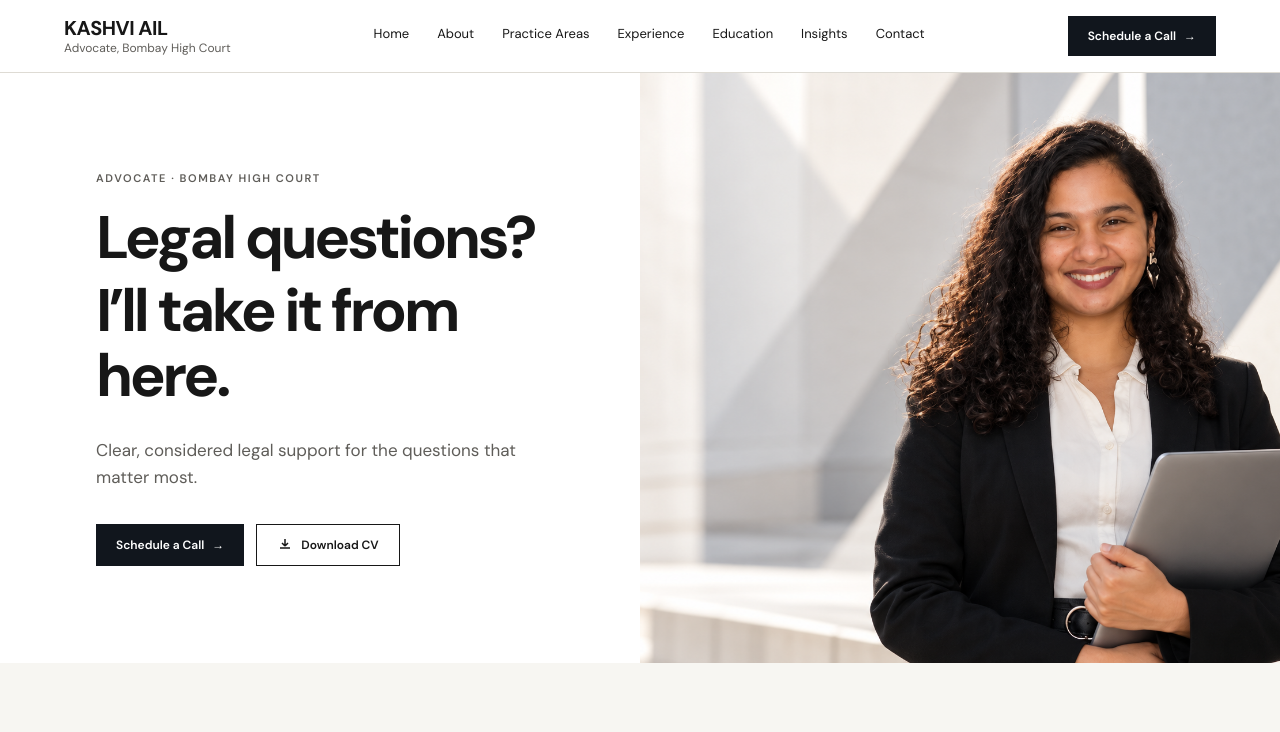
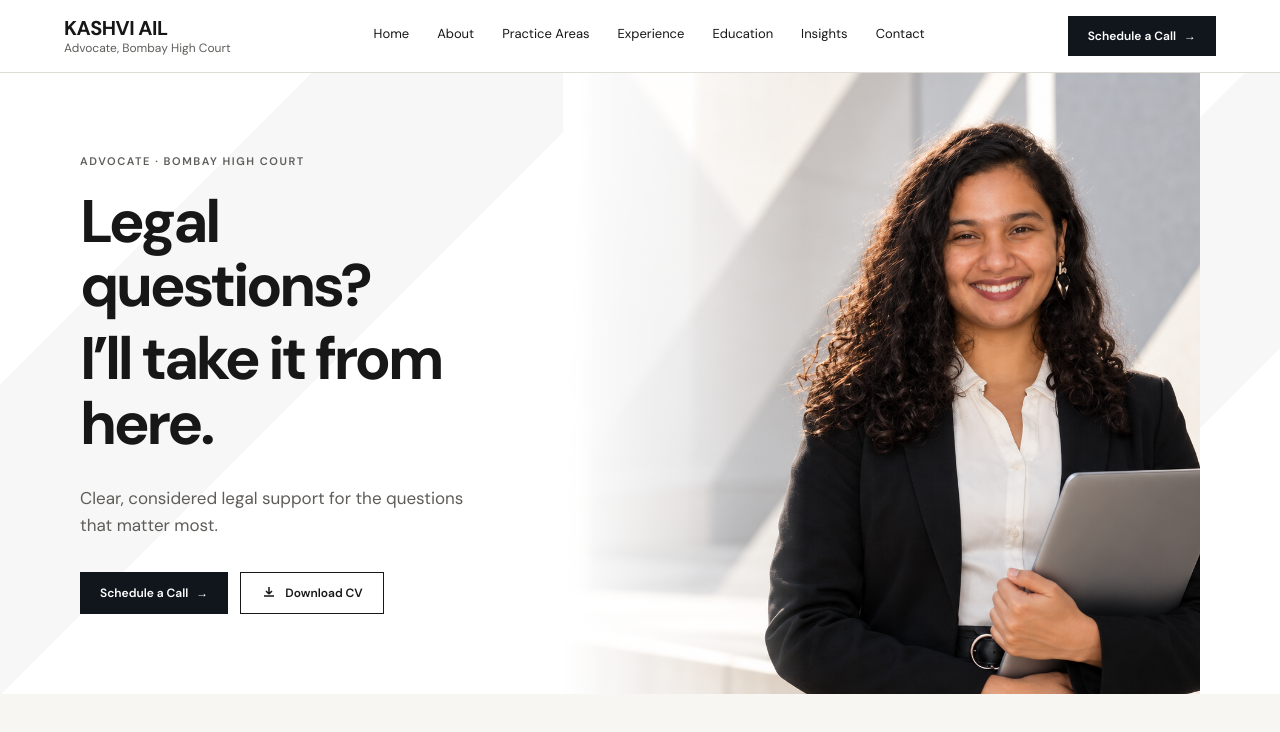
Before and after one commit to saurabh-uchil/PortfolioApp, a Next.js app: page / in a window 1280 px wide. Shown: the top 732 px of the page. Built offline with nearby package versions, Linux system fonts and the light colour scheme.

Commit message:
Styled the background of heros section

```diff
--- a/app/components/Hero/Hero.tsx
+++ b/app/components/Hero/Hero.tsx
@@ -6,21 +6,50 @@ import { Button } from "../ui/Button/Button";
 
 export function Hero() {
   return (
-    <section className={heroStyles.section} aria-labelledby="hero-title">
+    <section
+      className={heroStyles.section}
+      aria-labelledby="hero-title"
+    >
+      <div
+        className={heroStyles.background}
+        aria-hidden="true"
+      />
+
       <div className={heroStyles.container}>
+        {/* Hero Content */}
         <div className={heroStyles.content}>
-          <p className={heroStyles.eyebrow}>{heroContent.eyebrow}</p>
-          <h1 className={heroStyles.title} id="hero-title">
+          <p className={heroStyles.eyebrow}>
+            {heroContent.eyebrow}
+          </p>
+
+          <h1
+            className={heroStyles.title}
+            id="hero-title"
+          >
             {heroContent.title}
-            <span className={heroStyles.titleEmphasis}>{heroContent.emphasis}</span>
+
+            <span className={heroStyles.titleEmphasis}>
+              {heroContent.emphasis}
+            </span>
           </h1>
-          <p className={heroStyles.description}>{heroContent.description}</p>
-          <div className={heroStyles.actions} aria-label="Hero actions">
+
+          <p className={heroStyles.description}>
+            {heroContent.description}
+          </p>
+
+          <div
+            className={heroStyles.actions}
+            aria-label="Hero actions"
+          >
             {heroContent.actions.map((action) => (
               <Button
                 href={action.href}
                 key={action.label}
-                variant={action.icon === "arrow" ? "dark" : "outline"}
+                variant={
+                  action.icon === "arrow"
+                    ? "dark"
+                    : "outline"
+                }
               >
                 {action.icon === "download" && (
                   <svg
@@ -29,17 +58,31 @@ export function Hero() {
                     fill="none"
                     viewBox="0 0 16 16"
                   >
-                    <path d="M8 2v7m0 0 3-3m-3 3L5 6m-2 5h10" stroke="currentColor" strokeWidth="1.5" />
+                    <path
+                      d="M8 2v7m0 0 3-3m-3 3L5 6m-2 5h10"
+                      stroke="currentColor"
+                      strokeWidth="1.5"
+                    />
                   </svg>
                 )}
+
                 {action.label}
-                {action.icon === "arrow" && <span aria-hidden="true">→</span>}
+
+                {action.icon === "arrow" && (
+                  <span aria-hidden="true">→</span>
+                )}
               </Button>
             ))}
           </div>
         </div>
 
+        {/* Hero Image */}
         <div className={heroStyles.imageWrapper}>
+          <div
+            className={heroStyles.imageFade}
+            aria-hidden="true"
+          />
+
           <Image
             className={heroStyles.image}
             src={heroContent.image.src}
--- a/app/components/Hero/styles.ts
+++ b/app/components/Hero/styles.ts
@@ -1,11 +1,14 @@
 export const heroStyles = {
-  section: "w-full bg-surface",
+  section:
+    "relative w-full overflow-hidden bg-surface",
 
+  background:
+  "pointer-events-none absolute inset-0 z-0 bg-[repeating-linear-gradient(135deg,transparent_0px,transparent_180px,rgba(0,0,0,0.028)_180px,rgba(0,0,0,0.028)_360px,transparent_360px,transparent_540px)] md:bg-[repeating-linear-gradient(135deg,transparent_0px,transparent_220px,rgba(0,0,0,0.03)_220px,rgba(0,0,0,0.03)_440px,transparent_440px,transparent_660px)]",
   container:
-    "mx-auto grid w-full max-w-(--container-width) overflow-hidden md:min-h-[590px] md:grid-cols-2",
+    "relative z-10 mx-auto grid w-full max-w-(--container-width) md:min-h-[590px] md:grid-cols-[46%_54%] lg:grid-cols-[44%_56%]",
 
   content:
-    "flex flex-col justify-center px-6 py-20 sm:px-12 md:px-16 lg:px-20 xl:px-24",
+    "relative z-10 flex flex-col justify-center px-6 py-16 sm:px-12 sm:py-20 md:px-10 lg:px-16 xl:px-20",
 
   eyebrow:
     "mb-5 text-[11px] font-semibold uppercase tracking-[0.14em] text-text-secondary",
@@ -13,16 +16,24 @@ export const heroStyles = {
   title:
     "max-w-xl font-sans text-4xl font-bold leading-[1.08] tracking-[-0.055em] text-text-primary sm:text-5xl lg:text-6xl",
 
-  titleEmphasis: "mt-2 block",
+  titleEmphasis:
+    "mt-2 block",
 
   description:
-    "mt-7 max-w-md text-base leading-relaxed text-text-secondary sm:text-[17px]",
+    "mt-6 max-w-md text-base leading-relaxed text-text-secondary sm:mt-7 sm:text-[17px]",
 
-  actions: "mt-8 flex flex-wrap gap-3",
+  actions:
+    "mt-7 flex flex-wrap gap-3 sm:mt-8",
 
-  downloadIcon: "size-4",
+  downloadIcon:
+    "size-4",
 
-  imageWrapper: "relative min-h-[400px] overflow-hidden md:order-none md:min-h-0",
+  imageWrapper:
+    "relative -mr-6 min-h-[420px] overflow-hidden sm:-mr-12 md:-mr-[calc((100vw-var(--container-width))/2)] md:min-h-0",
 
-  image: "object-cover object-[62%_center]",
+  image:
+    "object-cover object-[68%_center]",
+
+  imageFade:
+    "pointer-events-none absolute inset-y-0 left-0 z-10 w-1/3 bg-gradient-to-r from-surface via-surface/60 to-transparent md:w-[38%]",
 } as const;
```
